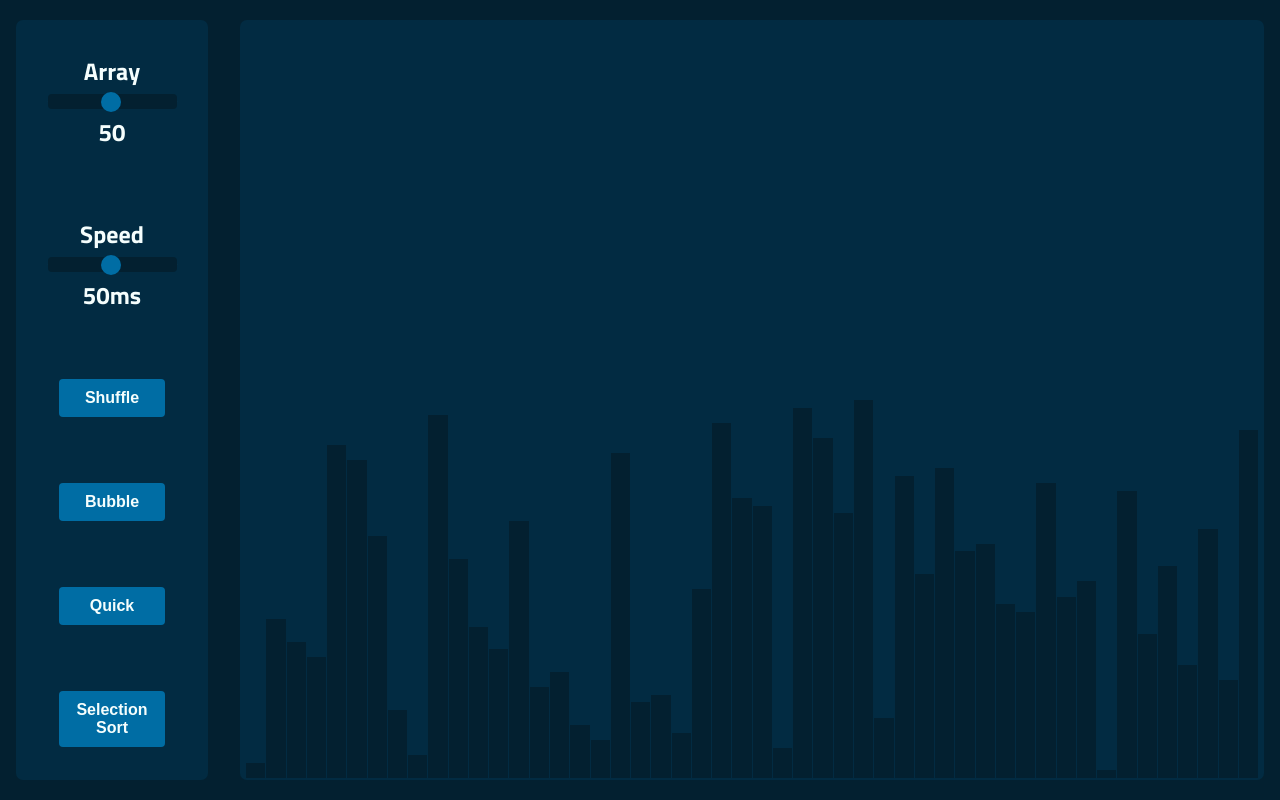
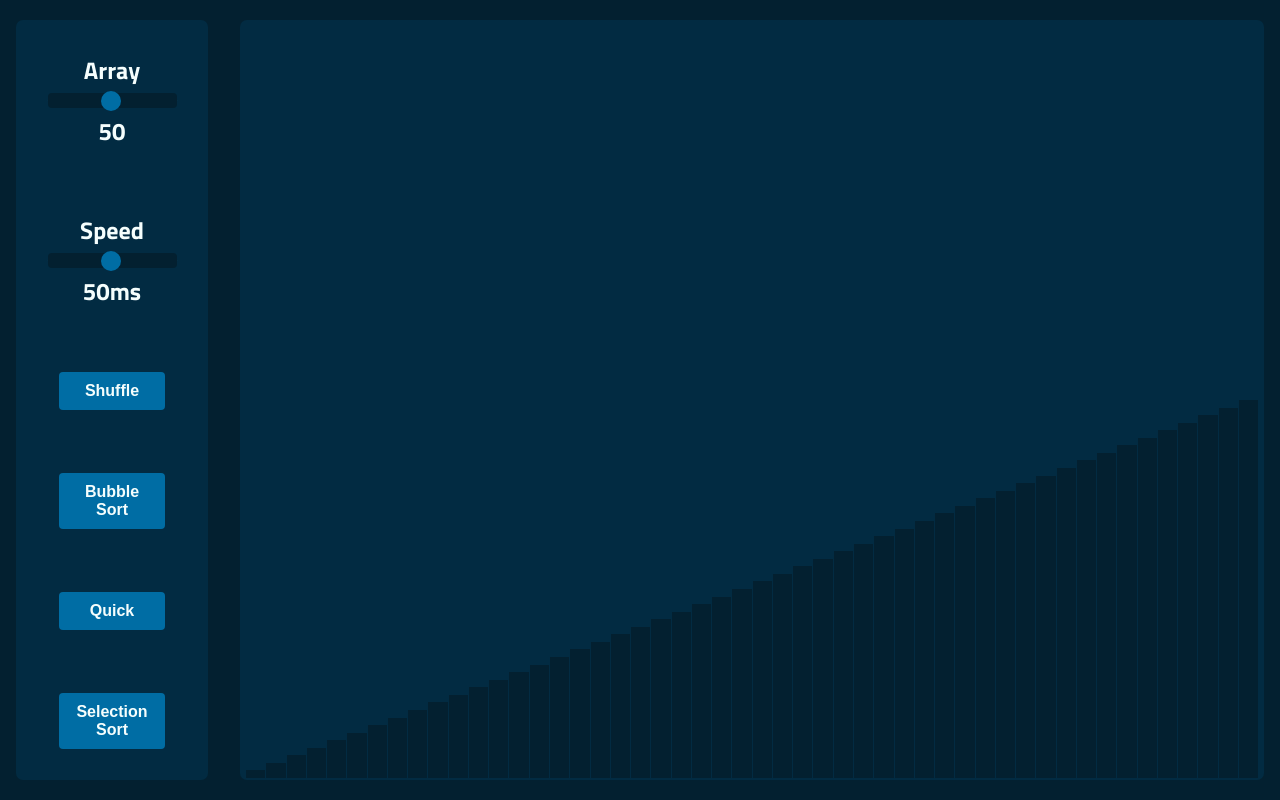
Before and after one commit to Lexen99/Sorting---Algorithm, a React (Vite) app: page / in a window 1280 px wide. Built offline with nearby package versions, Linux system fonts and the light colour scheme.

Commit message:
Set up project structure with Dashboard, StacksContainer, Shuffle, and BubbleSortButton components. Implemented shuffle functionality and basic Bubble Sort algorithm. Added styles for components.

```diff
--- /dev/null
+++ b/src/Components/BubbleSortButton/BubbleSortButton.jsx
@@ -0,0 +1,64 @@
+import { useState, useEffect } from "react";
+
+const BubbleSortButton = ({ array, setArray, speed, setCurrentIndices }) => {
+  const [sortingInProgress, setSortingInProgress] = useState(false);
+  const [steps, setSteps] = useState([]);
+  const [stepIndex, setStepIndex] = useState(0);
+
+  // Förbereder sorteringssteg när arrayen ändras
+  useEffect(() => {
+    setSteps([]);
+    setStepIndex(0);
+    setSortingInProgress(false);
+    if (array.length > 0) {
+      prepareBubbleSortSteps();
+    }
+  }, [array]);
+
+  // Funktion som förbereder stegen för bubbleSort
+  const prepareBubbleSortSteps = () => {
+    let tempArray = [...array];
+    let stepsArray = [];
+
+    // Går igenom arrayen och genererar sorteringssteg
+    for (let i = 0; i < tempArray.length - 1; i++) {
+      for (let j = 0; j < tempArray.length - i - 1; j++) {
+        if (tempArray[j] > tempArray[j + 1]) {
+          [tempArray[j], tempArray[j + 1]] = [tempArray[j + 1], tempArray[j]];
+        }
+        // Lägger till ett steg med den aktuella arrayen och de aktuella indexen
+        stepsArray.push({ array: [...tempArray], indices: [j, j + 1] });
+      }
+    }
+    setSteps(stepsArray);
+  };
+
+  useEffect(() => {
+    if (sortingInProgress && stepIndex < steps.length) {
+      const timer = setTimeout(() => {
+        setArray(steps[stepIndex].array);
+        setCurrentIndices(steps[stepIndex].indices);
+        setStepIndex(stepIndex + 1);
+      }, speed);
+      return () => clearTimeout(timer);
+    } else if (stepIndex >= steps.length) {
+      setSortingInProgress(false);
+      setCurrentIndices([]);
+    }
+  }, [sortingInProgress, stepIndex, steps, setArray, setCurrentIndices, speed]);
+
+  //Funktion som startar sorteringen
+  const startSorting = () => {
+    if (steps.length > 0) {
+      setSortingInProgress(true);
+    }
+  };
+
+  return (
+    <button className="btn" onClick={startSorting} disabled={sortingInProgress}>
+      Bubble Sort
+    </button>
+  );
+};
+
+export default BubbleSortButton;
--- a/src/Components/Dashboard/Dashboard.jsx
+++ b/src/Components/Dashboard/Dashboard.jsx
@@ -2,11 +2,16 @@ import "./Dashboard.css";
 import { useState, useEffect } from "react";
 import StacksContainer from "../StacksContainer/StacksContainer";
 import Shuffle from "../Shuffle/Shuffle";
+import BubbleSortButton from "../BubbleSortButton/BubbleSortButton";
+import { shuffleArray } from "../../utils";
 
 const Dashboard = () => {
   const [speed, setSpeed] = useState(50);
   const [arraySize, setArraySize] = useState(50);
-  const [array, setArray] = useState(Array.from({ length: 50 }, (_, index) => index + 1));
+  const [array, setArray] = useState(
+    Array.from({ length: 50 }, (_, index) => index + 1)
+  );
+  const [currentIndices, setCurrentIndices] = useState([]);
 
   // Uppdaterar array när arraySize ändras
   useEffect(() => {
@@ -51,12 +56,22 @@ const Dashboard = () => {
           </span>
         </div>
         <Shuffle arraySize={arraySize} setArray={setArray} />
-        <button className="btn">Bubble</button>
+        <BubbleSortButton
+          array={array}
+          setArray={setArray}
+          speed={speed}
+          setCurrentIndices={setCurrentIndices}
+        >
+          Bubble
+        </BubbleSortButton>
         <button className="btn">Quick</button>
         <button className="btn">Selection Sort</button>
       </nav>
 
-      <StacksContainer array={array} />
+      <StacksContainer
+        array={array}
+        currentIndices={currentIndices}
+      />
     </main>
   );
 };
--- a/src/Components/Shuffle/Shuffle.jsx
+++ b/src/Components/Shuffle/Shuffle.jsx
@@ -6,7 +6,7 @@ const Shuffle = ({ arraySize, setArray }) => {
   const shuffleArrayOnClick = () => {
         // Generar en ny array från till arraySize
         const array = Array.from({ length: arraySize }, (_, index) => index + 1);
-        // Shufflar arrayen
+        // Shufflar arrayen med hjälp av shuffle-funktionen från utils.js
         const shuffled = shuffleArray(array);
         // Uppdaterar array state  med den shufflade arrayen
         setArray(shuffled);
--- a/src/Components/StacksContainer/StacksContainer.css
+++ b/src/Components/StacksContainer/StacksContainer.css
@@ -15,3 +15,7 @@
     background-color: var(--primary-color);
     width: 100%;
 }
+
+.stack.red {
+    background-color: red;
+}
--- a/src/Components/StacksContainer/StacksContainer.jsx
+++ b/src/Components/StacksContainer/StacksContainer.jsx
@@ -1,31 +1,22 @@
 import "./StacksContainer.css";
 import { useEffect, useState } from "react";
 
-// Funktioner från utils.js
-import { shuffleArray } from "../../utils";
-
-const StacksContainer = ({ array }) => {
-  // state variabel som förvarar stack heights
+const StacksContainer = ({ array, currentIndices }) => {
   const [stackHeights, setStackHeights] = useState([]);
 
-  // Funktion för att generera en array med olika höjder på stacksen baserat på array, från 1 - array
-  const generateRandomStackHeights = (size) => {
-    const heights = Array.from({ length: size }, (_, index) => index + 1);
-    const shuffledHeights = shuffleArray(heights);
-    console.log(shuffledHeights);
-    return shuffledHeights;
-  };
-
-  // uppdaterar stack heights när array propen ändras
+  // uppdaterar stack heights när array proppen ändras
   useEffect(() => {
-      const newStackHeights = generateRandomStackHeights(array.length);
-      setStackHeights(newStackHeights);
+    setStackHeights(array);
   }, [array]);
 
-  // Logik för att rendera antalet stacks från stackHeights arrayen
+  // Renderar stacks:en och färgar de aktuella indexen röda
   const renderStacks = () => {
     return stackHeights.map((height, i) => (
-      <div key={i} className="stack" style={{ height: `${height}%` }}></div>
+      <div
+        key={i}
+        className={`stack ${currentIndices.includes(i) ? "red" : ""}`}
+        style={{ height: `${height}%` }}
+      ></div>
     ));
   };
 
```
